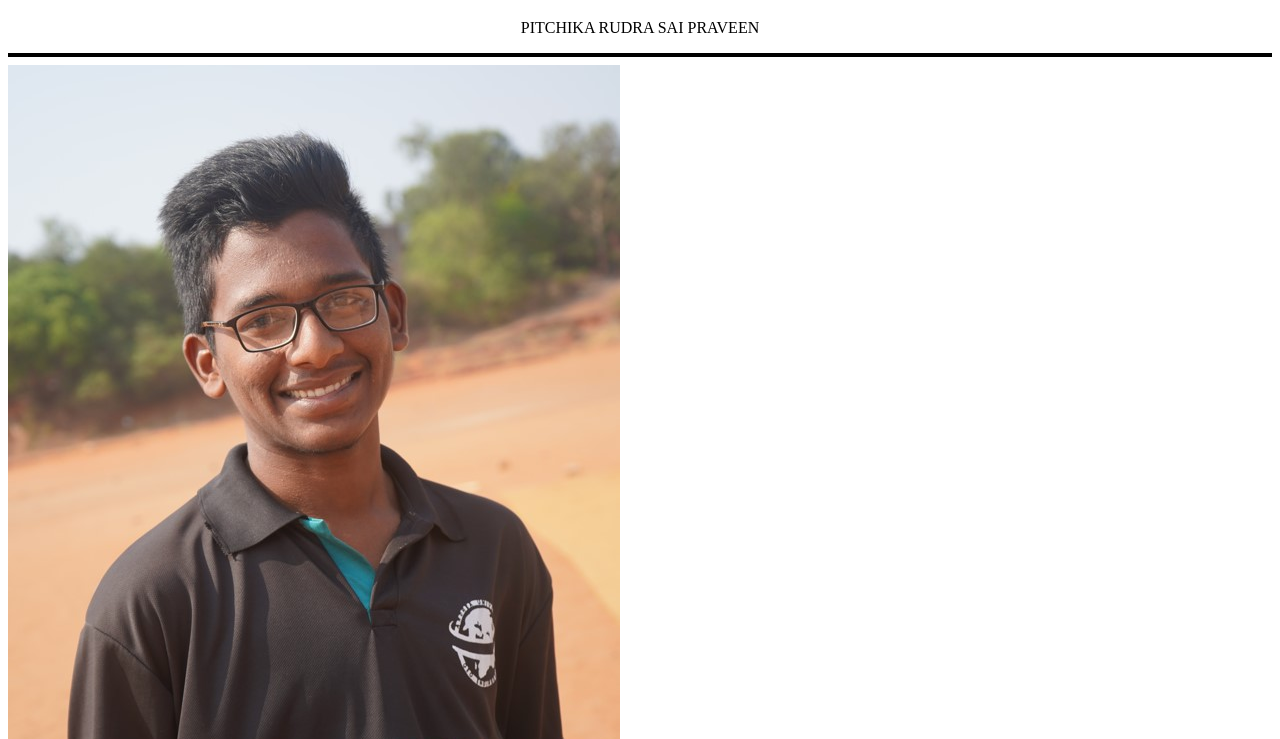
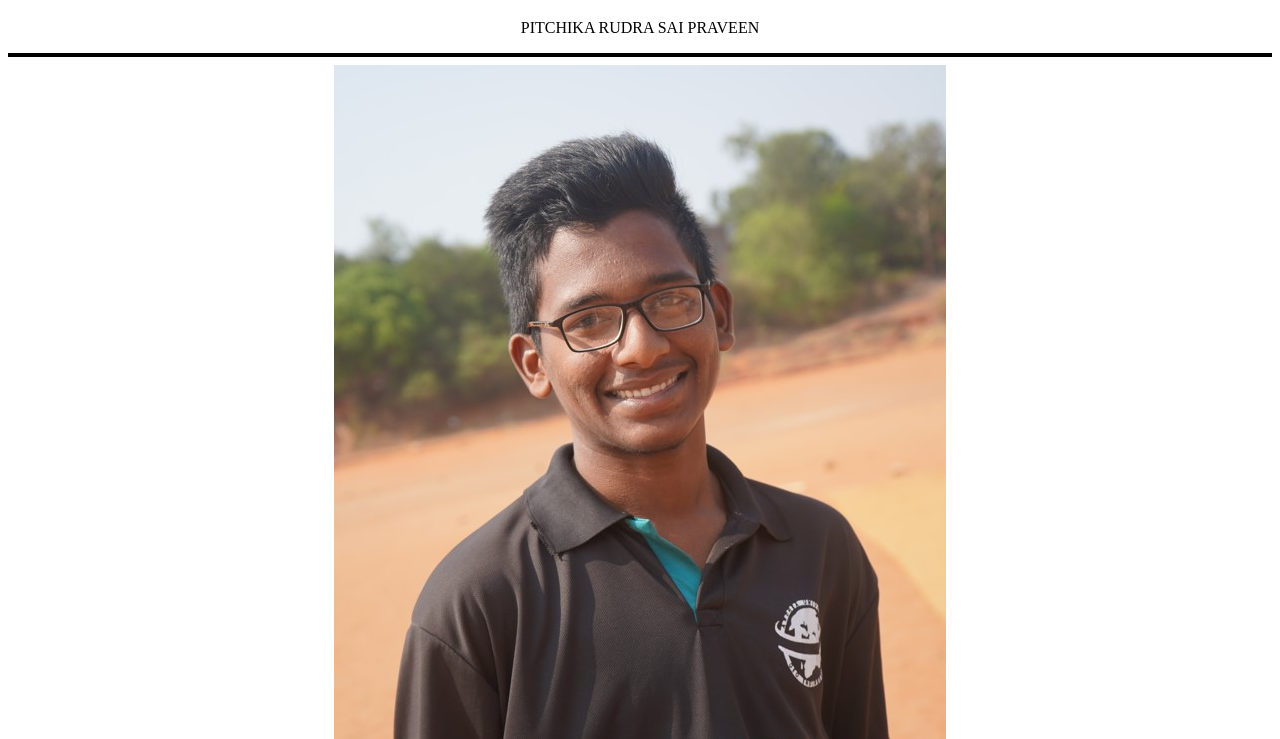
Before and after one commit to praveenpitchika/index, a plain HTML site: page index.html in a window 1280 px wide. Shown: the part 61-800 px from the top of the page. Drawn offline with Linux system fonts and the light colour scheme.

Commit message:
Update index.html

```diff
--- a/index.html
+++ b/index.html
@@ -5,7 +5,7 @@
          <meta name="keyword" content="Rudra😊sai😊praveen">
          <meta name="discription" content="this wed page shows the profile of the pitchika rudra sai praveen">
     </head>
-    <body>
+    <body style="text-align:center;">
         <div align="center">
         <h1>THIS IS MY PROFILE</h1>
         <p>PITCHIKA RUDRA SAI PRAVEEN</p>
```
